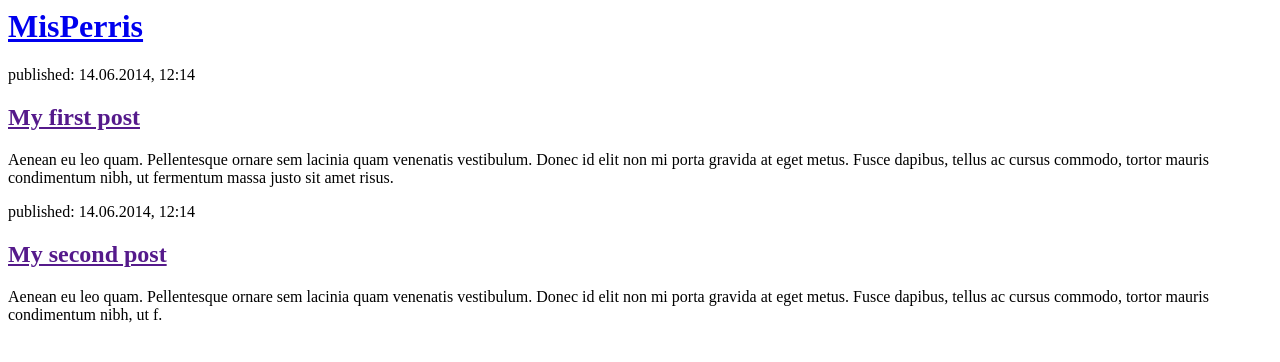
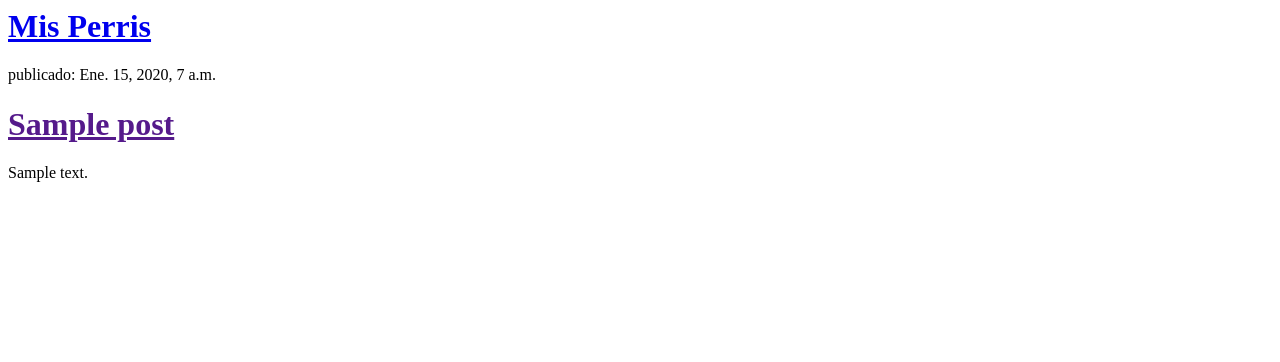
Before and after one commit to cduranf/MisPerris, a Django app: template mysite/MisPerris/templates/blog/post_list.html in a window 1280 px wide. Shown: the top 362 px of the page. Run offline with Django 3.2, Linux system fonts and the light colour scheme; the template is opened without the code that fills it: values that come from a table or form of the project are taken from there, others are empty; tables that the repository leaves empty hold one stand-in row (values such as "Sample post").

Commit message:
Se carga primeros cambios a pagina web.

```diff
--- a/mysite/MisPerris/templates/blog/post_list.html
+++ b/mysite/MisPerris/templates/blog/post_list.html
@@ -2,21 +2,17 @@
     <head>
         <title>MisPerris</title>
     </head>
+
     <body>
         <div>
-            <h1><a href="/">MisPerris</a></h1>
-        </div>
+            <h1><a href = "/"> Mis Perris </a ></h1>
+        </div>{% for post in posts %}
 
         <div>
-            <p>published: 14.06.2014, 12:14</p>
-            <h2><a href="">My first post</a></h2>
-            <p>Aenean eu leo quam. Pellentesque ornare sem lacinia quam venenatis vestibulum. Donec id elit non mi porta gravida at eget metus. Fusce dapibus, tellus ac cursus commodo, tortor mauris condimentum nibh, ut fermentum massa justo sit amet risus.</p>
-        </div>
+            <p> publicado: {{ post.published_date }}</p >
+            <h1><a href = "" >{{ post.title }}</a ></h1 >
+            <p>{{ post.text|linebreaksbr }}</p >
+        </div>{% endfor %}
 
-        <div>
-            <p>published: 14.06.2014, 12:14</p>
-            <h2><a href="">My second post</a></h2>
-            <p>Aenean eu leo quam. Pellentesque ornare sem lacinia quam venenatis vestibulum. Donec id elit non mi porta gravida at eget metus. Fusce dapibus, tellus ac cursus commodo, tortor mauris condimentum nibh, ut f.</p>
-        </div>
     </body>
 </html>
--- a/mysite/MisPerris/views.py
+++ b/mysite/MisPerris/views.py
@@ -1,6 +1,9 @@
 from django.shortcuts import render
+from django.utils import timezone
+from .models import Post
 
 def post_list(request):
-    return render(request, 'blog/post_list.html', {})
+    posts = Post.objects.filter(published_date__lte=timezone.now()).order_by('published_date')
+    return render(request, 'blog/post_list.html', {'posts': posts})
 
 # Create your views here.
```
